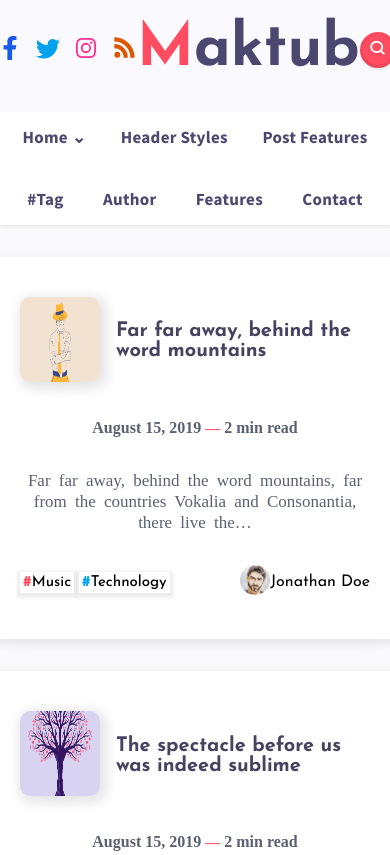
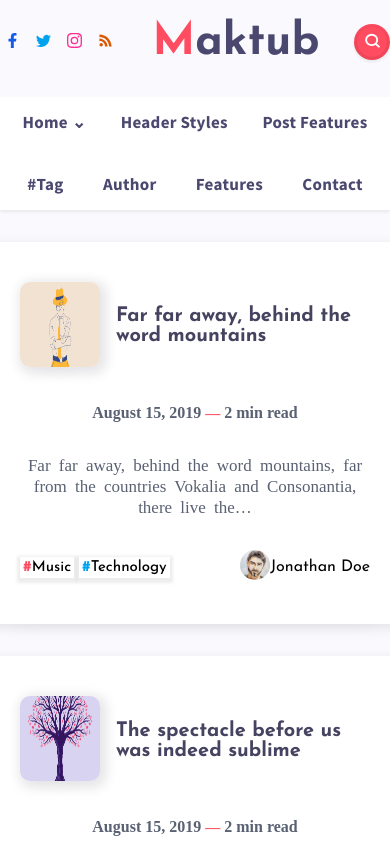
Before and after one commit to TNSaitama/WebLearningJourney, a plain HTML site: page articlewebpage/index.html in a window 390 px wide. Shown: the top 855 px of the page. Drawn offline with Linux system fonts and the light colour scheme; a web font is replaced by a local one.

Commit message:
august 30 2022
new project is coming ...

```diff
--- a/articlewebpage/index.html
+++ b/articlewebpage/index.html
@@ -12,14 +12,10 @@
       href="https://fonts.googleapis.com/css2?family=Josefin+Sans:wght@400;500;700&display=swap"
       rel="stylesheet"
     />
-    <link rel="preconnect" href="https://fonts.googleapis.com" />
-    <link rel="preconnect" href="https://fonts.gstatic.com" crossorigin />
     <link
       href="https://fonts.googleapis.com/css2?family=Source+Sans+Pro:wght@400;700&display=swap"
       rel="stylesheet"
     />
-    <link rel="preconnect" href="https://fonts.googleapis.com" />
-    <link rel="preconnect" href="https://fonts.gstatic.com" crossorigin />
     <link
       href="https://fonts.googleapis.com/css2?family=Source+Serif+Pro:wght@400;600;700&display=swap"
       rel="stylesheet"
@@ -29,12 +25,12 @@
     <header class="top-header">
       <div class="first-row-header">
         <div class="social-media">
-          <div class="facebook"><img src="./icons/facebook.svg" alt="" /></div>
-          <div class="twitter"><img src="./icons/twitter.svg" alt="" /></div>
+          <div class="facebook"><img class="facebook-icon" src="./icons/facebook.svg" alt="" /></div>
+          <div class="twitter"><img class="twitter-icon" src="./icons/twitter.svg" alt="" /></div>
           <div class="instagram">
-            <img src="./icons/instagram.svg" alt="" />
+            <img class="instagram-icon" src="./icons/instagram.svg" alt="" />
           </div>
-          <div class="rss"><img src="./icons/rss.svg" alt="" /></div>
+          <div class="rss"><img class="rss-icon" src="./icons/rss.svg" alt="" /></div>
         </div>
         <div class="logo">
           <p class="rest-of-logo"><span class="firstletter">M</span>aktub</p>
--- a/articlewebpage/style.css
+++ b/articlewebpage/style.css
@@ -21,8 +21,8 @@ body {
   align-self: center;
 }
 .searchsvg {
-  width: 15px;
-  height: 15px;
+  width: 20px;
+  height: 20px;
 }
 .top-header {
     margin: 0 auto;
@@ -34,11 +34,12 @@ max-width: 1240px;
 }
 .first-row-header {
   display: flex;
+  flex: wrap;
   justify-content: space-between;
   align-items: center;
 }
 .social-media {
-    width: 190px;
+    padding: 5px;
     float: right;
     display: flex;
     justify-content: space-evenly;
@@ -189,8 +190,26 @@ button {
 .thumb-picture:hover {
   width: 100px;
   height: 100px;
-  transition: witdh 0.5s, height 0.5s;
+  transition: width 0.5s, height 0.5s;
 }
 
-@media (max-witdh: 600px) {
+@media screen and (max-width: 600px) {
+.logo{
+  font-size: 45px;
 }
+
+.facebook-icon,.twitter-icon,.instagram-icon,.rss-icon {
+  height: 15px;
+  width: 15px;
+}
+.searchsvg{
+  height: 15px;
+  width: 15px;
+}
+.first-row-header {
+  display: flex;
+  justify-content: space-between;
+  align-items: center;
+
+}
+}
```
Also changed, not shown: landingpage/index.html (added, +21 -0 lines), landingpage/Template 3-main.svg (added), landingpage/style.css (added).
